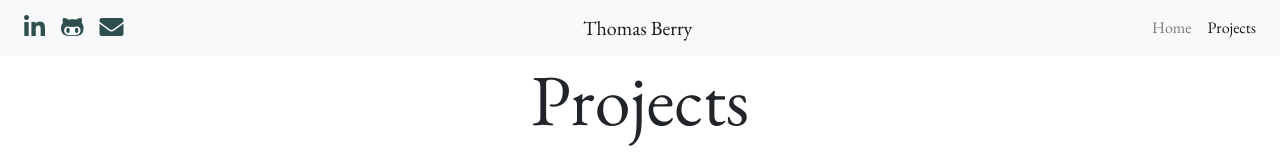
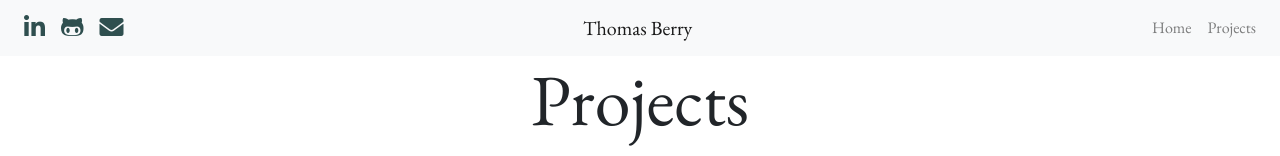
Before and after one commit to tsberry/portfolio-2, a React (Create React App) app: page /projects in a window 1280 px wide. Shown: the top 156 px of the page. Built offline with nearby package versions, Linux system fonts and the light colour scheme; grey boxes are pictures that could not be loaded.

Commit message:
Fixed links

```diff
--- a/package.json
+++ b/package.json
@@ -1,6 +1,6 @@
 {
   "name": "portfolio-2",
-  "homepage": "https://tsberry.github.io/portfolio-2",
+  "homepage": "https://tsberry.github.io/portfolio-2/",
   "version": "0.1.0",
   "private": true,
   "dependencies": {
--- a/src/components/Navbar.js
+++ b/src/components/Navbar.js
@@ -39,14 +39,14 @@ class Navbar extends Component {
                             ? "nav-item active"
                             : "nav-item"
                         }>
-                            <Link className="nav-link" to="/">Home</Link>
+                            <Link className="nav-link" to="./">Home</Link>
                         </li>
                         <li className={
-                            window.location.pathname === "/projects"
+                            window.location.pathname === "./projects"
                             ? "nav-item active"
                             : "nav-item"
                         }>
-                            <Link className="nav-link" to="/projects">Projects</Link>
+                            <Link className="nav-link" to="./projects">Projects</Link>
                         </li>
                     </ul>
                 </div>
--- a/src/pages/Projects.js
+++ b/src/pages/Projects.js
@@ -28,7 +28,7 @@ class Projects extends Component {
                                 <div className="collapse" id={`project-${project.id}`}>
                                     <div className="description-card card card-body text-dark">
                                         <p className="card-text">{project.description}</p>
-                                        <Link className="card-link" to={`/projects/${project.id}`}>See more about {project.name}.</Link>
+                                        <Link className="card-link" to={`./projects/${project.id}`}>See more about {project.name}.</Link>
                                     </div>
                                 </div>
                             </div>
```
